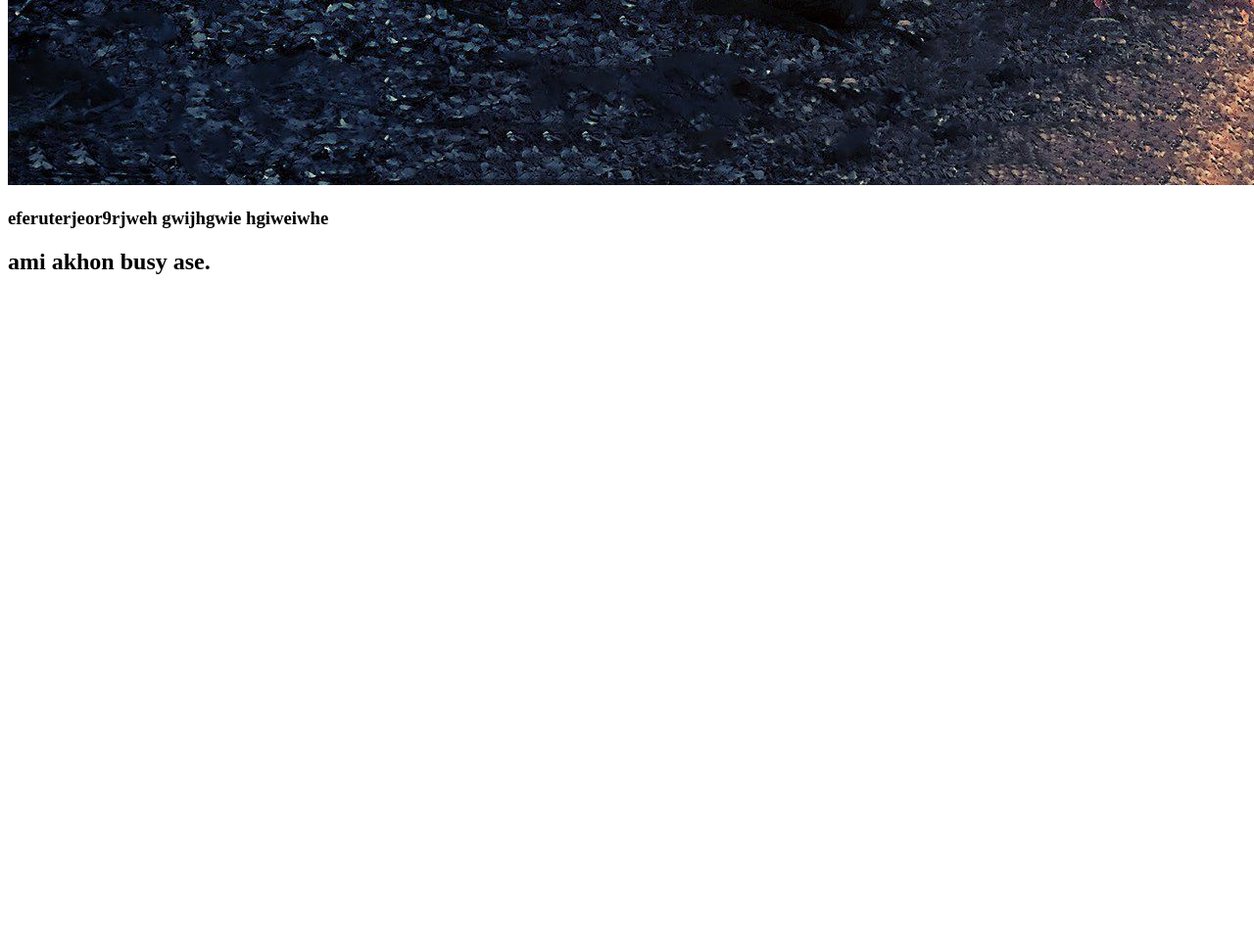
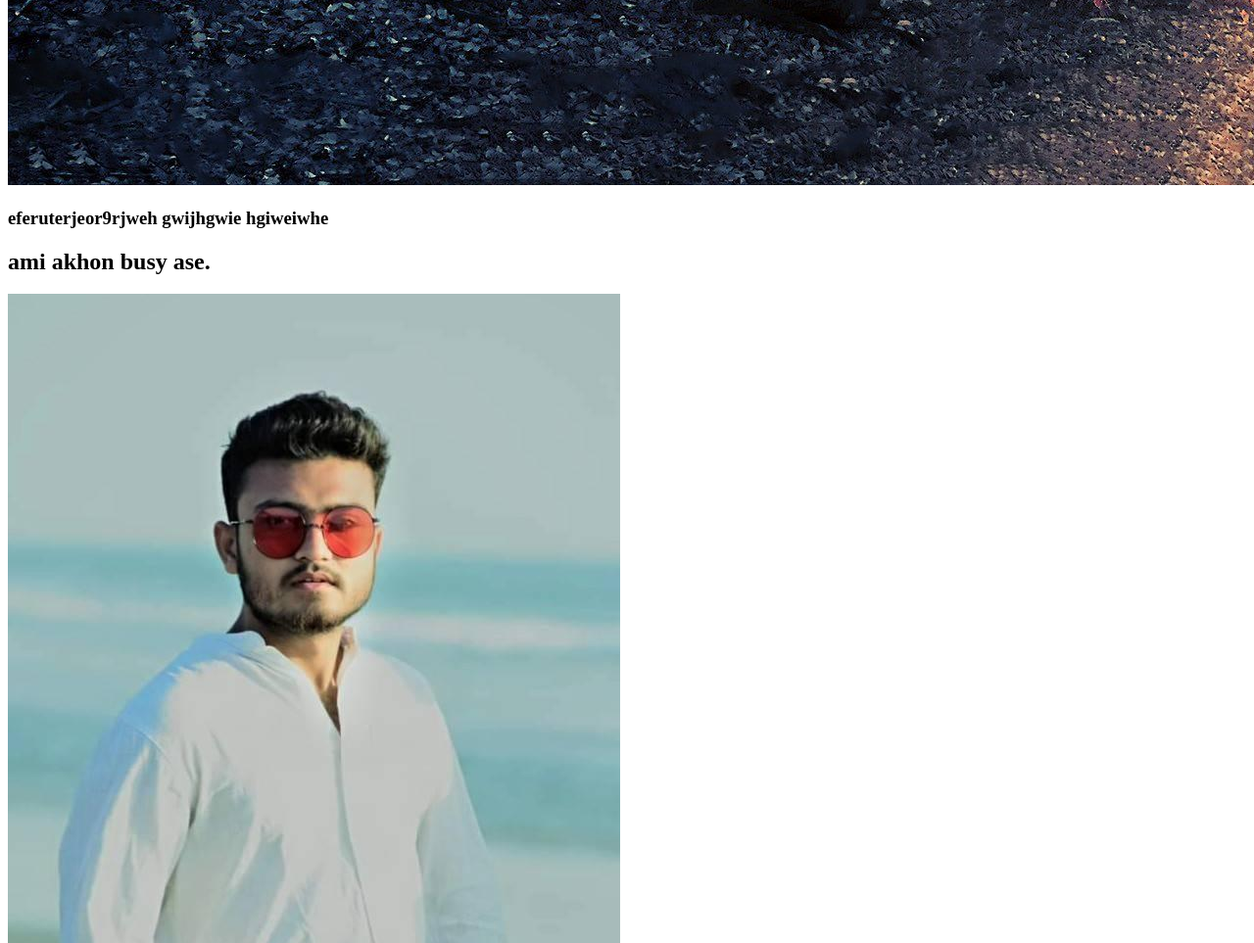
Before and after one commit to Farhadhossain1/my-first-repo, a plain HTML site: page index.html in a window 1280 px wide. Shown: the part 1197-2160 px from the top of the page at 98% size. Before the commit the page ends 1497 px from the top, so only its background shows below. Drawn offline with Linux system fonts and the light colour scheme.

Commit message:
image lonceing

```diff
--- a/index.html
+++ b/index.html
@@ -26,5 +26,6 @@
     <img src="mol.jpg" alt="" />
     <h3>eferuterjeor9rjweh gwijhgwie hgiweiwhe</h3>
     <h2>ami akhon busy ase.</h2>
+    <img src="pic/kola.jpg" alt="" />
   </body>
 </html>
```
Also changed, not shown: pic/kola.jpg (renamed from 131976466_323318258732900_6560484750740677700_n.jpg).
